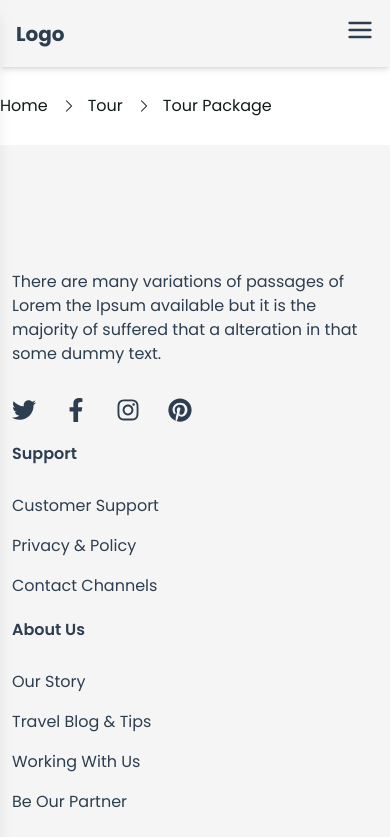
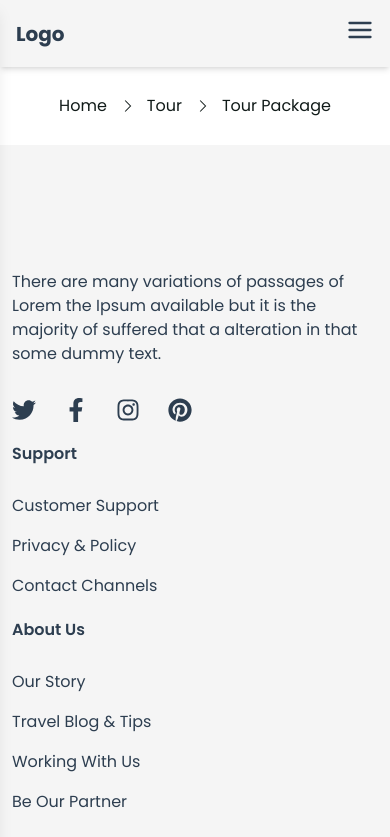
Before and after one commit to theashrafislam/halal-fly, a Next.js app: page /card-details/1 in a window 390 px wide. Shown: the top 837 px of the page. Built offline with nearby package versions, Linux system fonts and the light colour scheme.

Commit message:
responsive route section

```diff
--- a/src/app/card-details/[id]/page.jsx
+++ b/src/app/card-details/[id]/page.jsx
@@ -7,7 +7,7 @@ const CardDetailsPage = ({ params }) => {
     return (
         <div className='max-w-7xl mx-auto'>
             {/* route section  */}
-            <div className='py-[27px] '>
+            <div className='py-[27px] flex items-center justify-center lg:justify-start'>
                 <h5 className='flex items-center gap-3 text-base'><span>Home</span><LiaAngleRightSolid /><span>Tour</span><LiaAngleRightSolid /><span>Tour Package</span></h5>
             </div>
         </div>
```
